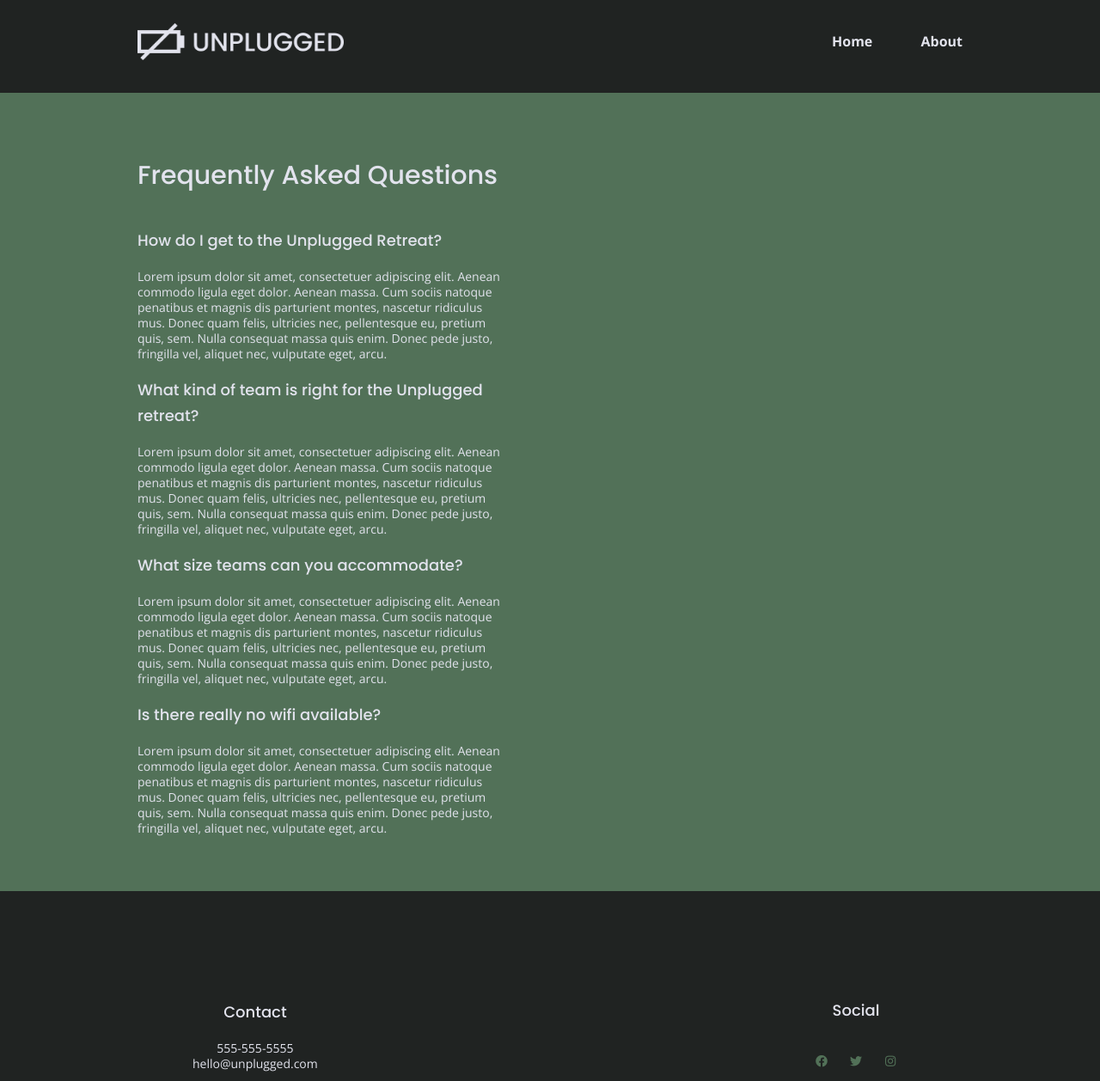
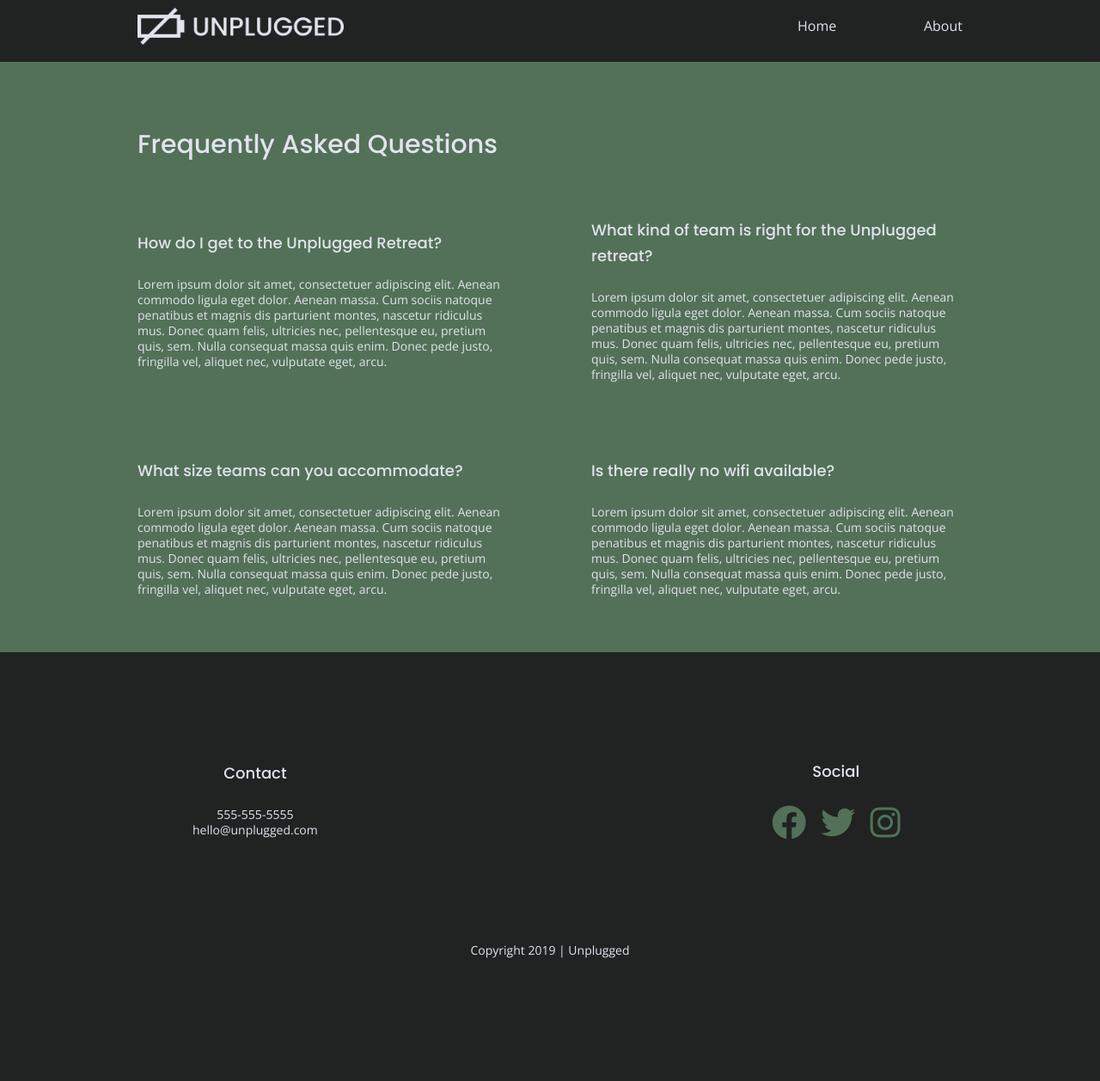
Before and after one commit to ilselee/unplugged-website, a website: page faq/index.html in a window 1280 px wide. Shown: the part 12-1270 px from the top of the page at 86% size. After the commit the page ends 1147 px from the top, so only its background shows below. Drawn offline with nearby package versions, Linux system fonts and the light colour scheme.

Commit message:
Last check

```diff
--- a/css/main.css
+++ b/css/main.css
@@ -146,11 +146,6 @@ address {
 }
 
 .content-wrapper {
-
-}
-
-
-.content-wrapper {
   width: 90%;
   margin: 50px 0;
 }
@@ -200,13 +195,13 @@ header nav {
   align-items: center;
   flex-flow: row wrap;
   width: 60%;
-  font-weight: bold;
 }
 
 header nav ul {
   display: flex;
-  justify-content: space-between;
+  justify-content: space-around;
   width: 100%;
+  padding: 0;
 }
 
 footer {
@@ -234,14 +229,8 @@ footer .social-icons {
 }
 
  footer .social-icons p {
-  display: flex;
-  justify-content: center;
-  align-items: center;
   color: #527158;
-  /* UNSURE ABOUT SIZING */
-  width: 40px;
-  height: 40px;
-  border-radius: 20px;
+  font-size: 2.5em;
 }
 
 footer .copyright {
@@ -578,7 +567,7 @@ input[type=button] {
 
    aside .content-wrapper .form-description,
    aside .content-wrapper .form {
-     width: 40%; /*300px*/
+     width: 40%;
      margin: 0;
    }
 
@@ -592,12 +581,10 @@ input[type=button] {
    }
 
    .features .features-item-description {
-     width: 50%; /*200px*/
+     width: 62%; /*200px*/
    }
 
    /* Reviews */
-
-/* HOEKOM WIL DIT NIE LANGS MEKAAR SIT NIE */
 
     .group-photo {
        width: 40%;
@@ -637,6 +624,12 @@ input[type=button] {
      justify-content: center;
      width: 100%;
    }
+
+    footer .social {
+      width: 30%;
+    }
+
+
 
 /*--------- About Page -----------*/
 
@@ -678,11 +671,20 @@ input[type=button] {
   }
 
    /* ------------- Faq --------------- */
+
+  header {
+    padding: 15px 0;
+  }
+
+  nav ul {
+    display: flex;
+    justify-content: space-between;
+  }
    .faq .content-wrapper {
      justify-content: space-between;
    }
 
-   .faq-content  {
+   .faq-content {
      flex-basis: 45%;
    }
 
@@ -745,6 +747,10 @@ input[type=button] {
       flex-flow: row wrap;
     }
 
+    footer .social {
+      width: 20%;
+    }
+
 
    /*-------------- About Page -------------*/
 
@@ -770,6 +776,18 @@ input[type=button] {
    }
 
    /*------------- Faq Page -----------------*/
+
+   .faq h2 {
+     width: 100%;
+   }
+
+   .faq .content-wrapper {
+     justify-content: space-between;
+   }
+
+   .faq-content  {
+     flex-basis: 45%;
+   }
 
    .faq h2 {
      width: 100%;
--- a/faq/index.html
+++ b/faq/index.html
@@ -32,7 +32,7 @@
   <header>
       <div class="content-wrapper">
         <figure class="logo">
-          <a href="#"><img src="../img/unpluggedlogo.png" alt="unplugged logo"></a>
+          <a href="../index.html"><img src="../img/unpluggedlogo.png" alt="unplugged logo"></a>
         </figure>
         <div class="header-divider"></div>
           <nav>
@@ -44,39 +44,33 @@
       </div>
   </header>
 
-  <main>
-
-      <section class="faq">
+      <main class="faq">
         <div class="content-wrapper">
+          <h2>Frequently Asked Questions</h2>
           <div class="faq-content">
-            <h2>Frequently Asked Questions</h2>
-              <div class="question">
-                <h3>How do I get to the Unplugged Retreat?</h3>
+                <h4>How do I get to the Unplugged Retreat?</h4>
                 <p>Lorem ipsum dolor sit amet, consectetuer adipiscing elit. Aenean commodo ligula eget dolor. Aenean massa. Cum sociis natoque penatibus et magnis dis parturient montes, nascetur ridiculus mus. Donec quam felis, ultricies nec, pellentesque eu, pretium quis, sem. Nulla consequat massa quis enim. Donec pede justo, fringilla vel, aliquet nec, vulputate eget, arcu.</p>
               </div>
-              <div class="question">
-                <h3>What kind of team is right for the Unplugged retreat?</h3>
+              <div class="faq-content">
+                <h4>What kind of team is right for the Unplugged retreat?</h4>
                 <p>Lorem ipsum dolor sit amet, consectetuer adipiscing elit. Aenean commodo ligula eget dolor. Aenean massa. Cum sociis natoque penatibus et magnis dis parturient montes, nascetur ridiculus mus. Donec quam felis, ultricies nec, pellentesque eu, pretium quis, sem. Nulla consequat massa quis enim. Donec pede justo, fringilla vel, aliquet nec, vulputate eget, arcu. </p>
               </div>
-              <div class="question">
-                <h3>What size teams can you accommodate?</h3>
+              <div class="faq-content">
+                <h4>What size teams can you accommodate?</h4>
                 <p>Lorem ipsum dolor sit amet, consectetuer adipiscing elit. Aenean commodo ligula eget dolor. Aenean massa. Cum sociis natoque penatibus et magnis dis parturient montes, nascetur ridiculus mus. Donec quam felis, ultricies nec, pellentesque eu, pretium quis, sem. Nulla consequat massa quis enim. Donec pede justo, fringilla vel, aliquet nec, vulputate eget, arcu. </p>
               </div>
-              <div class="question">
-                <h3>Is there really no wifi available?</h3>
+              <div class="faq-content">
+                <h4>Is there really no wifi available?</h4>
                 <p>Lorem ipsum dolor sit amet, consectetuer adipiscing elit. Aenean commodo ligula eget dolor. Aenean massa. Cum sociis natoque penatibus et magnis dis parturient montes, nascetur ridiculus mus. Donec quam felis, ultricies nec, pellentesque eu, pretium quis, sem. Nulla consequat massa quis enim. Donec pede justo, fringilla vel, aliquet nec, vulputate eget, arcu. </p>
               </div>
           </div>
-        </div>
-      </section>
-
   </main>
 
   <footer>
       <div class="content-wrapper">
           <div class="footer-content">
             <div class="contact">
-              <h3>Contact</h3>
+              <h4>Contact</h4>
                 <address>
                   <p>555-555-5555</p>
                   <p>hello@unplugged.com</p>
```
Also changed, not shown: about/index.html (+6 -7 lines), index.html (+1 -1 lines).
